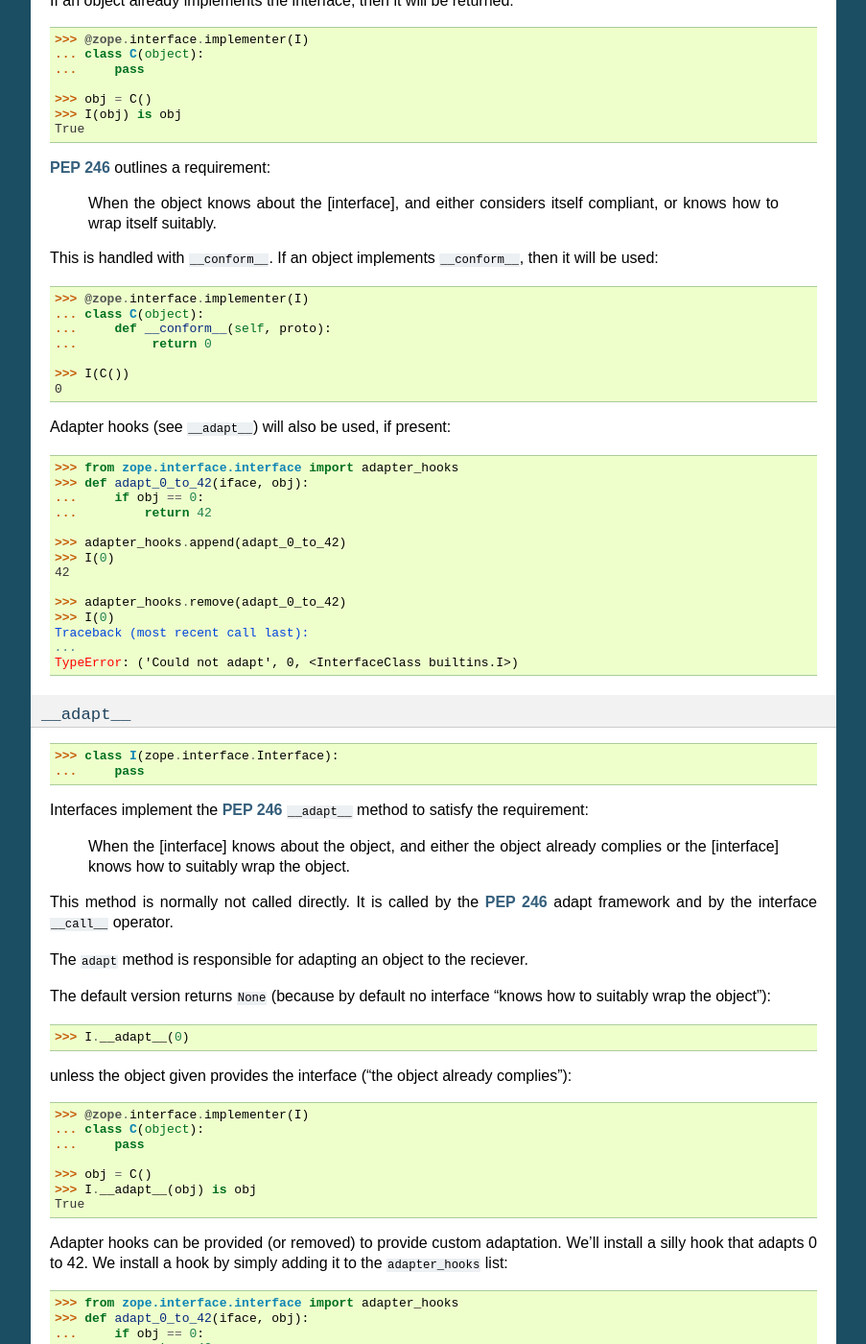
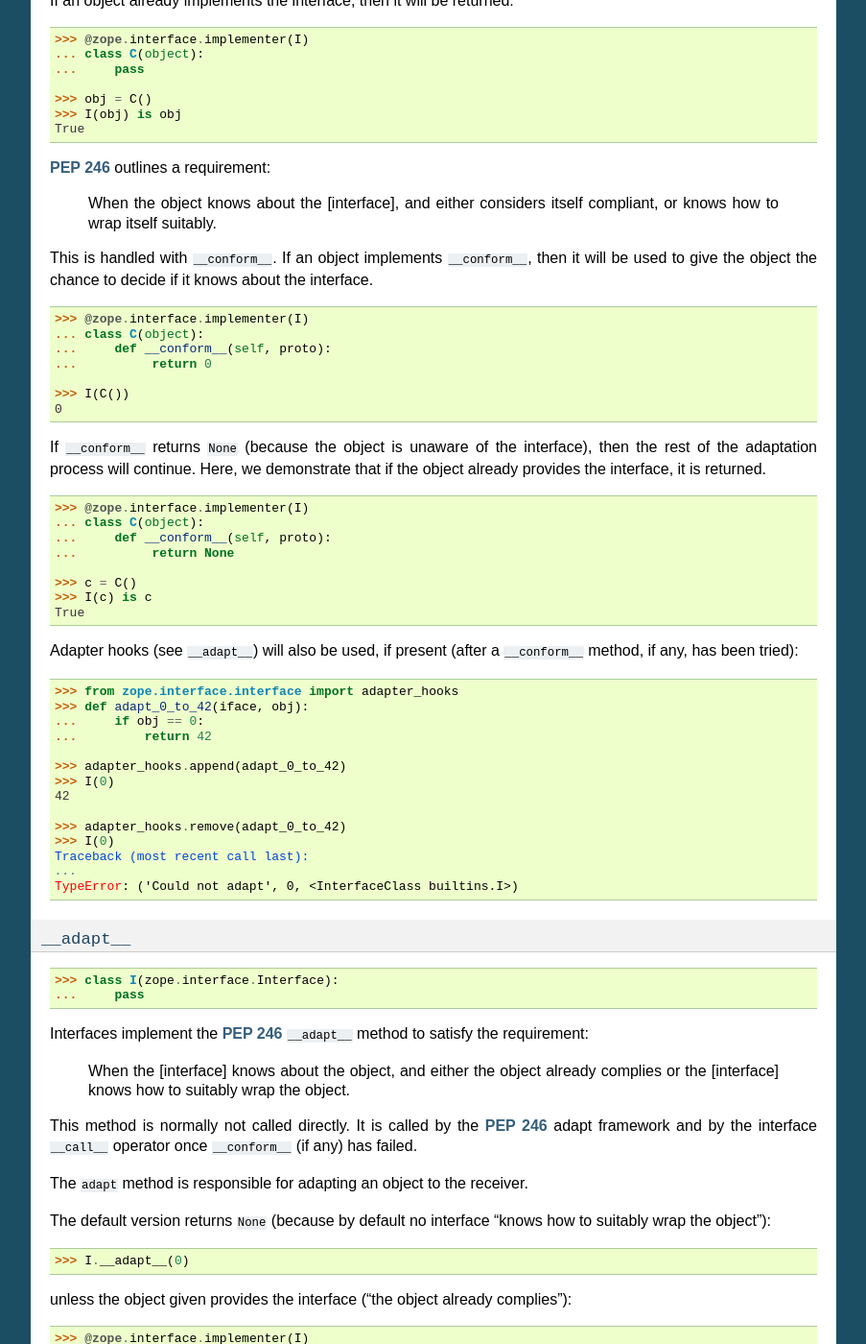
Before and after one commit to zopefoundation/zope.interface, a Sphinx documentation site: the page built from docs/README.rst, in a window 1280 px wide and 1400 px high, scrolled down 13112 px. Shown: the whole window at 96% size, without its empty margins (198-1101 px from the left). Built offline with Sphinx 7.4.7, drawn with Linux system fonts in a browser that asks for light colours; some of the changed text lies outside the part shown.

Commit message:
Feedback from review: whitespace, doc clarification, and a unit test showing the precedence of __conform__ vs __adapt__.

```diff
--- a/docs/README.rst
+++ b/docs/README.rst
@@ -904,7 +904,8 @@ If an object already implements the interface, then it will be returned:
     itself compliant, or knows how to wrap itself suitably.
 
 This is handled with ``__conform__``. If an object implements
-``__conform__``, then it will be used:
+``__conform__``, then it will be used to give the object the chance to
+decide if it knows about the interface.
 
 .. doctest::
 
@@ -916,7 +917,25 @@ This is handled with ``__conform__``. If an object implements
   >>> I(C())
   0
 
-Adapter hooks (see ``__adapt__``) will also be used, if present:
+If ``__conform__`` returns ``None`` (because the object is unaware of
+the interface), then the rest of the adaptation process will continue.
+Here, we demonstrate that if the object already provides the
+interface, it is returned.
+
+.. doctest::
+
+  >>> @zope.interface.implementer(I)
+  ... class C(object):
+  ...     def __conform__(self, proto):
+  ...          return None
+
+  >>> c = C()
+  >>> I(c) is c
+  True
+
+
+Adapter hooks (see ``__adapt__``) will also be used, if present (after
+a ``__conform__`` method, if any, has been tried):
 
 .. doctest::
 
@@ -951,10 +970,11 @@ the requirement:
     object.
 
 This method is normally not called directly. It is called by the
-:pep:`246` adapt framework and by the interface ``__call__`` operator.
+:pep:`246` adapt framework and by the interface ``__call__`` operator
+once ``__conform__`` (if any) has failed.
 
 The ``adapt`` method is responsible for adapting an object to the
-reciever.
+receiver.
 
 The default version returns ``None`` (because by default no interface
 "knows how to suitably wrap the object"):
@@ -1016,13 +1036,15 @@ functionality for particular interfaces.
 
    >>> @zope.interface.implementer(ICustomAdapt)
    ... class CustomAdapt(object):
-   ...    pass
+   ...     pass
    >>> ICustomAdapt('a string')
    'a string'
    >>> ICustomAdapt(CustomAdapt())
    <CustomAdapt object at ...>
 
-.. seealso:: :func:`zope.interface.interfacemethod`
+.. seealso:: :func:`zope.interface.interfacemethod`, which explains
+   how to override functions in interface definitions and why, prior
+   to Python 3.6, the zero-argument version of `super` cannot be used.
 
 .. [#create] The main reason we subclass ``Interface`` is to cause the
              Python class statement to create an interface, rather
```
Also changed, not shown: 4 other files.
